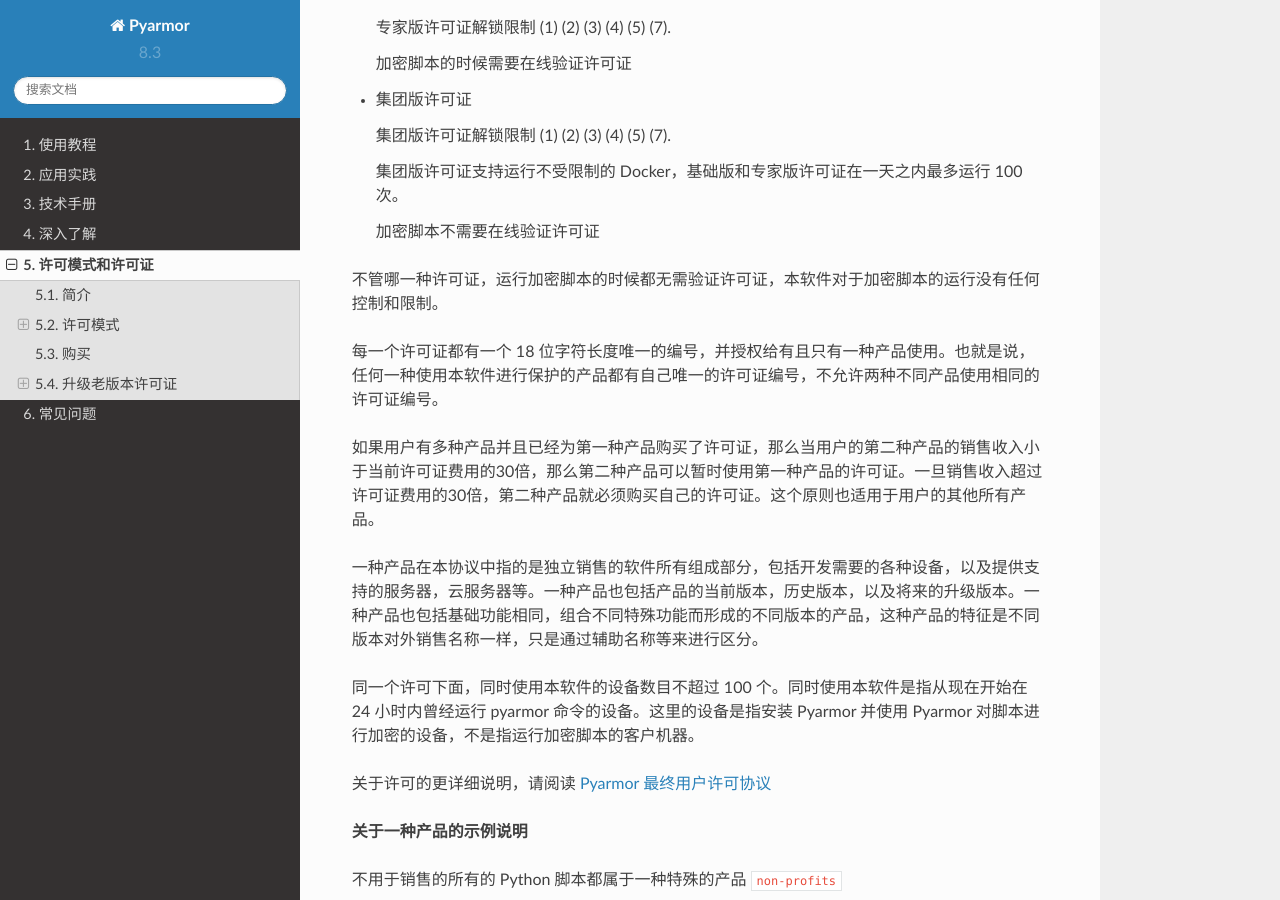
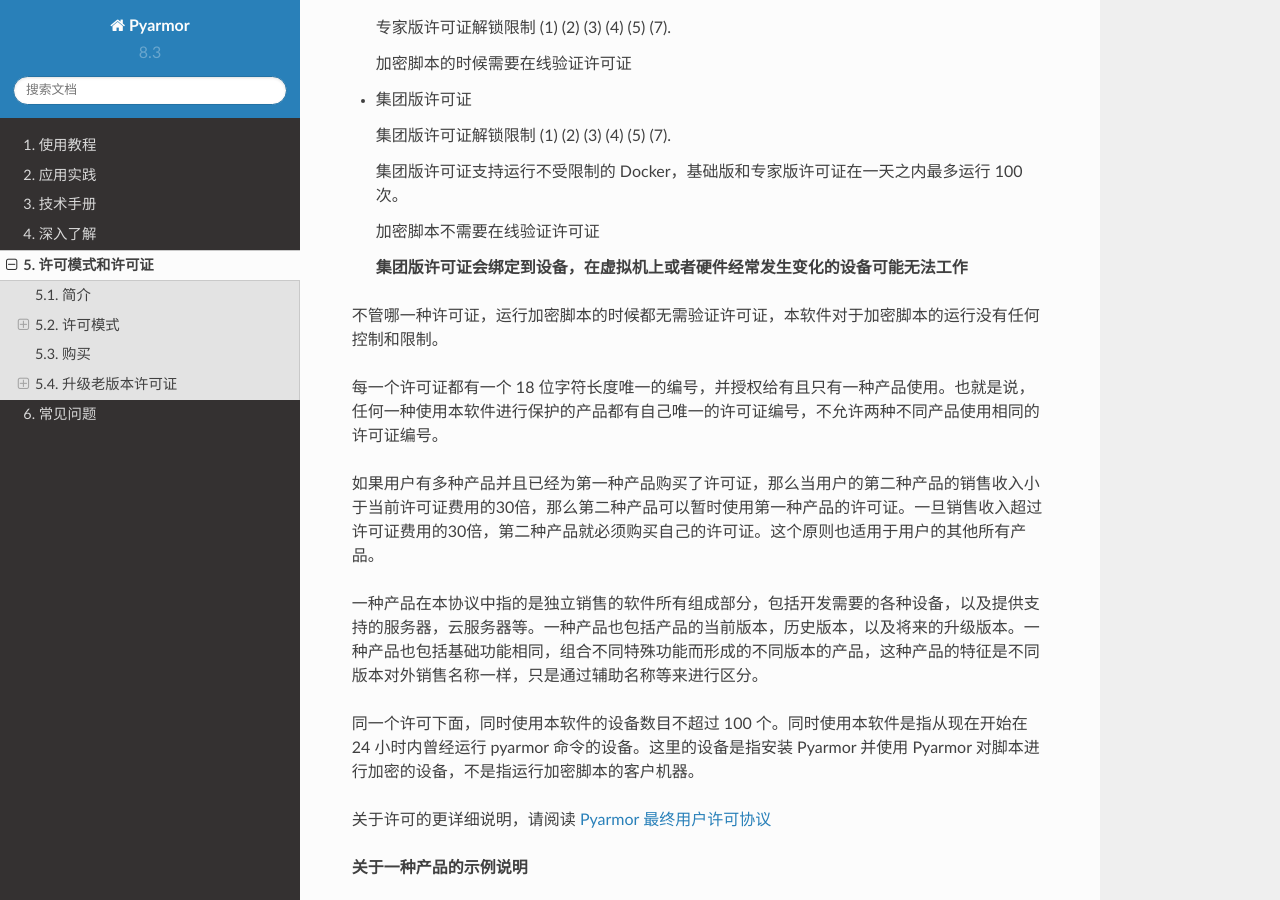
Before and after one commit to dashingsoft/pyarmor-docs-zh, a Sphinx documentation site: the page built from docs/licenses.rst, in a window 1280 px wide and 900 px high, scrolled down 1074 px. Built offline with Sphinx 7.4.7 and the Read the Docs theme 2.0.0, drawn with Linux system fonts in a browser that asks for light colours.

Commit message:
说明集团版许可证需要绑定到设备

```diff
--- a/docs/licenses.rst
+++ b/docs/licenses.rst
@@ -52,6 +52,8 @@
   集团版许可证支持运行不受限制的 Docker，基础版和专家版许可证在一天之内最多运行 100 次。
 
   加密脚本不需要在线验证许可证
+
+  **集团版许可证会绑定到设备，在虚拟机上或者硬件经常发生变化的设备可能无法工作**
 
 不管哪一种许可证，运行加密脚本的时候都无需验证许可证，本软件对于加密脚本的运行没有任何控制和限制。
 
```
